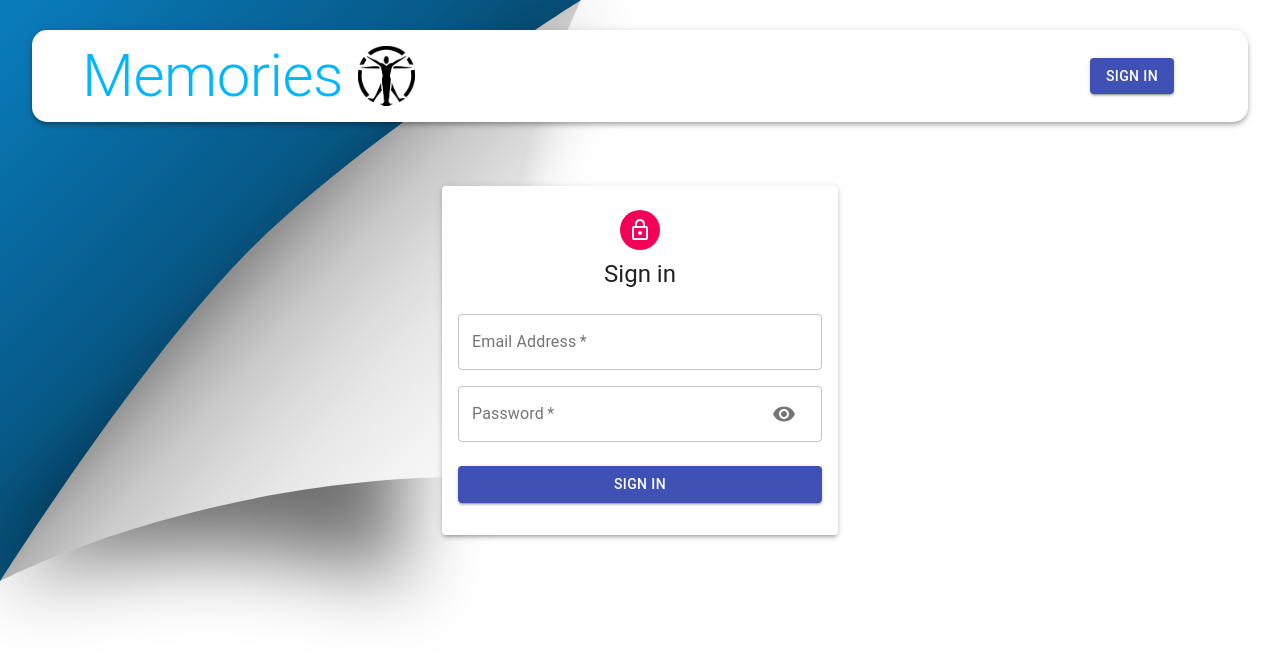
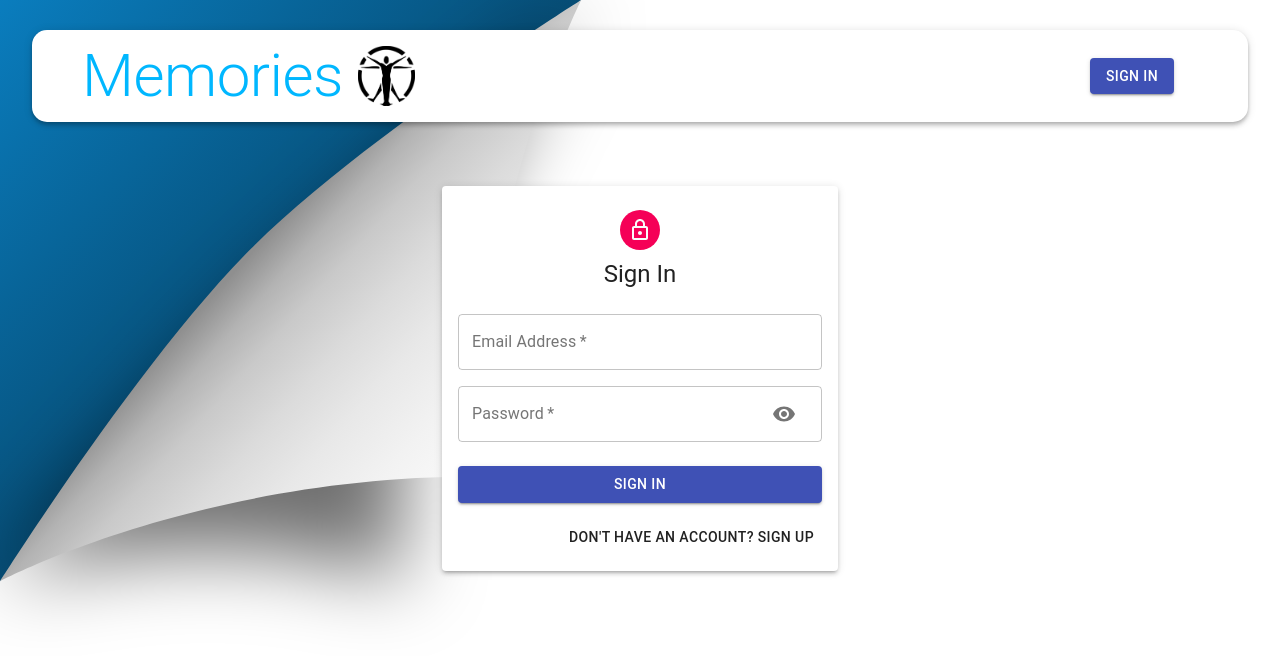
Before and after one commit to Faris-Kanbur/Social-Media-Full-Stack-MERN-Project-, a React (Create React App) app in the folder client/: page /auth in a window 1280 px wide. Shown: the top 656 px of the page. Built offline with nearby package versions, Linux system fonts and the light colour scheme.

Commit message:
add switch Sign in and up

```diff
--- a/client/src/components/Auth/Auth.js
+++ b/client/src/components/Auth/Auth.js
@@ -14,8 +14,8 @@
 const Auth = () => {
   const classes = useStyles();
   const [showPassword, setShowPassword] = useState(false);
+  const [isSignup, setIsSignup] = useState(false);
 
-  const isSignup = false;
 
   const handleShowPassword = () =>
     setShowPassword((prevShowPassword) => !prevShowPassword);
@@ -24,13 +24,19 @@
 
   const handleChange = () => {};
 
+  const switchMode = () => {
+    setIsSignup((prevIsSignup) => !prevIsSignup)
+    handleShowPassword(false);
+  };
+
+
   return (
     <Container component="main" maxWidth="xs">
       <Paper className={classes.paper} elevation={3}>
         <Avatar className={classes.avatar}>
           <LockOutlinedIcon />
         </Avatar>
-        <Typography component="h1" variant="h5">{ isSignup ? 'Sign up' : 'Sign in' }</Typography>
+        <Typography component="h1" variant="h5">{ isSignup ? 'Sign Up' : 'Sign In' }</Typography>
         <form className={classes.form} onSubmit={handleSubmit}>
           <Grid container spacing={2}>
             { isSignup && (
@@ -46,6 +52,13 @@
           <Button type="submit" fullWidth variant="contained" color="primary" className={classes.submit}>
             { isSignup ? 'Sign Up' : 'Sign In' }
           </Button>
+          <Grid container justify="flex-end">
+              <Grid item>
+                  <Button onClick={switchMode}>
+                      { isSignup ? 'Already have an account? Sign In' : "Don't have an account? Sign Up"}
+                  </Button>
+              </Grid>
+          </Grid>
         </form>
       </Paper>
     </Container>
```
Also changed, not shown: 1 other file (tests, documents, lock files or other folders).
